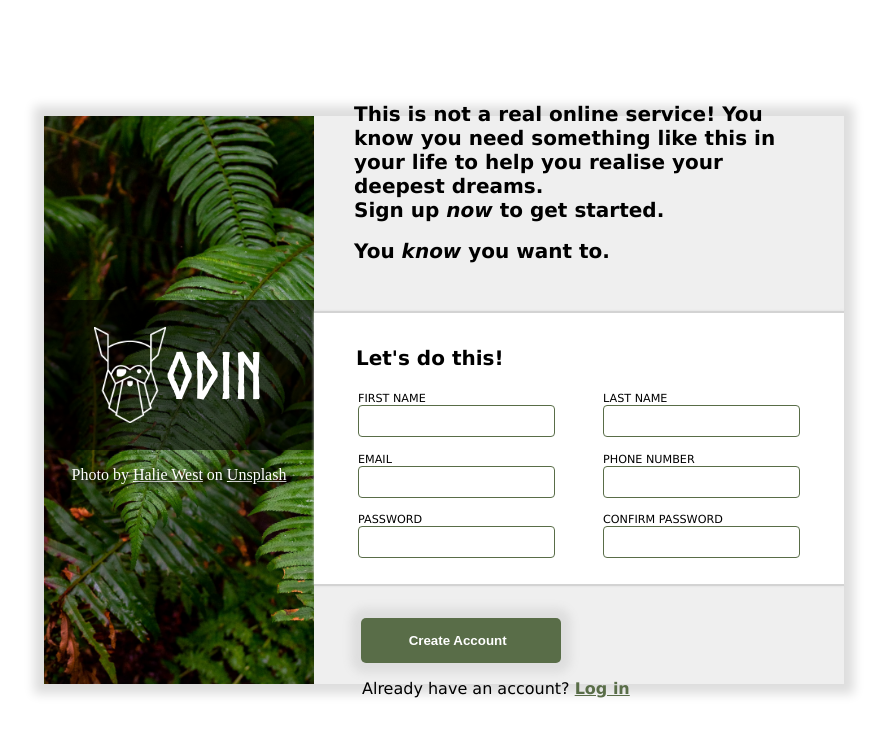
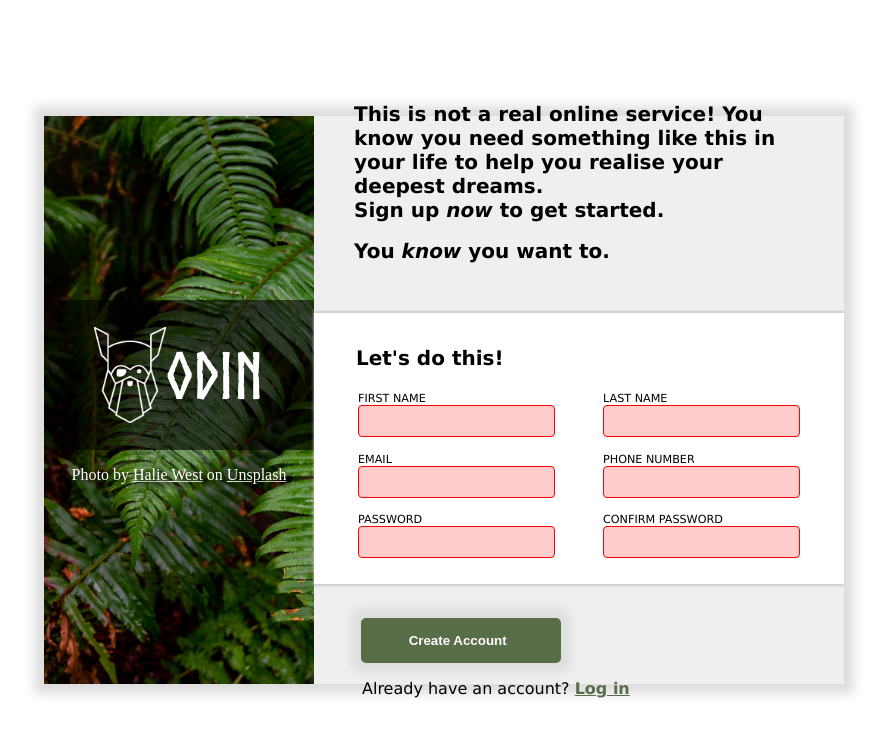
Before and after one commit to billyx86/sign-up-form, a plain HTML site: page index.html in a window 1280 px wide. Shown: the whole page, without its empty margins (196-1083 px from the left). Drawn offline with Linux system fonts and the light colour scheme.

Commit message:
Add validation logic

```diff
--- a/index.html
+++ b/index.html
@@ -28,34 +28,34 @@
                     <fieldset>
                         <div class="form-cell">
                             <label for="first-name">First Name</label>
-                            <input name="first-name" id="first-name" type="text">
+                            <input name="first-name" id="first-name" type="text" required>
                         </div>
 
                         <div class="form-cell">
                             <label for="last-name">Last Name</label>
-                            <input name="last-name" id="last-name" type="text">
+                            <input name="last-name" id="last-name" type="text" required>
                         </div>
                     </fieldset>
                     <fieldset>
                         <div class="form-cell">
                             <label for="email">Email</label>
-                            <input name="email" id="email" type="email">
+                            <input name="email" id="email" type="email" required>
                         </div>
 
                         <div class="form-cell">
                             <label for="number">Phone Number</label>
-                            <input name="number" id="number" type="phone" maxlength="11">
+                            <input name="number" id="number" type="phone" maxlength="11" required>
                         </div>
                     </fieldset>
                     <fieldset>
                         <div class="form-cell">
                             <label for="password">Password</label>
-                            <input name="password" id="password" type="password" minlength="8">
+                            <input name="password" id="password" type="password" minlength="8" required>
                         </div>
 
                         <div class="form-cell">
                             <label for="confirm-password">Confirm Password</label>
-                            <input name="confirm-password" id="confirm-password" type="password" minlength="8">
+                            <input name="confirm-password" id="confirm-password" type="password" minlength="8" required>
                         </div>
                     </fieldset>
                 </form>
--- a/style.css
+++ b/style.css
@@ -97,7 +97,7 @@ body {
     background-color: white;
     border: 2px lightgray;
     border-style: solid none;
-    box-shadow: 0 0  3px #dedede;
+    box-shadow: 0 0 3px #dedede;
     padding-top: 1em;
     padding-bottom: 1em;
     padding-left: 2em;
@@ -129,11 +129,28 @@ fieldset {
     text-transform: uppercase;
 }
 
-.form-cell input {
+.form-cell input:valid {
     border: 1px solid #596D48;
     border-radius: 4px;
     padding: 7px;
     font-size: 14px;
+}
+
+.form-cell input:focus {
+    border: 1px solid #0000FF;
+    box-shadow: 0 0 2px #0000FF;
+    border-radius: 4px;
+    padding: 7px;
+    font-size: 14px;
+    background-color: rgba(0, 0, 255, 0.1)
+}
+
+.form-cell input:invalid {
+    border: 1px solid rgba(255, 0, 0, 1);
+    border-radius: 4px;
+    padding: 7px;
+    font-size: 14px;
+    background-color: rgba(255, 0, 0, 0.2);;
 }
 
 button {
```
